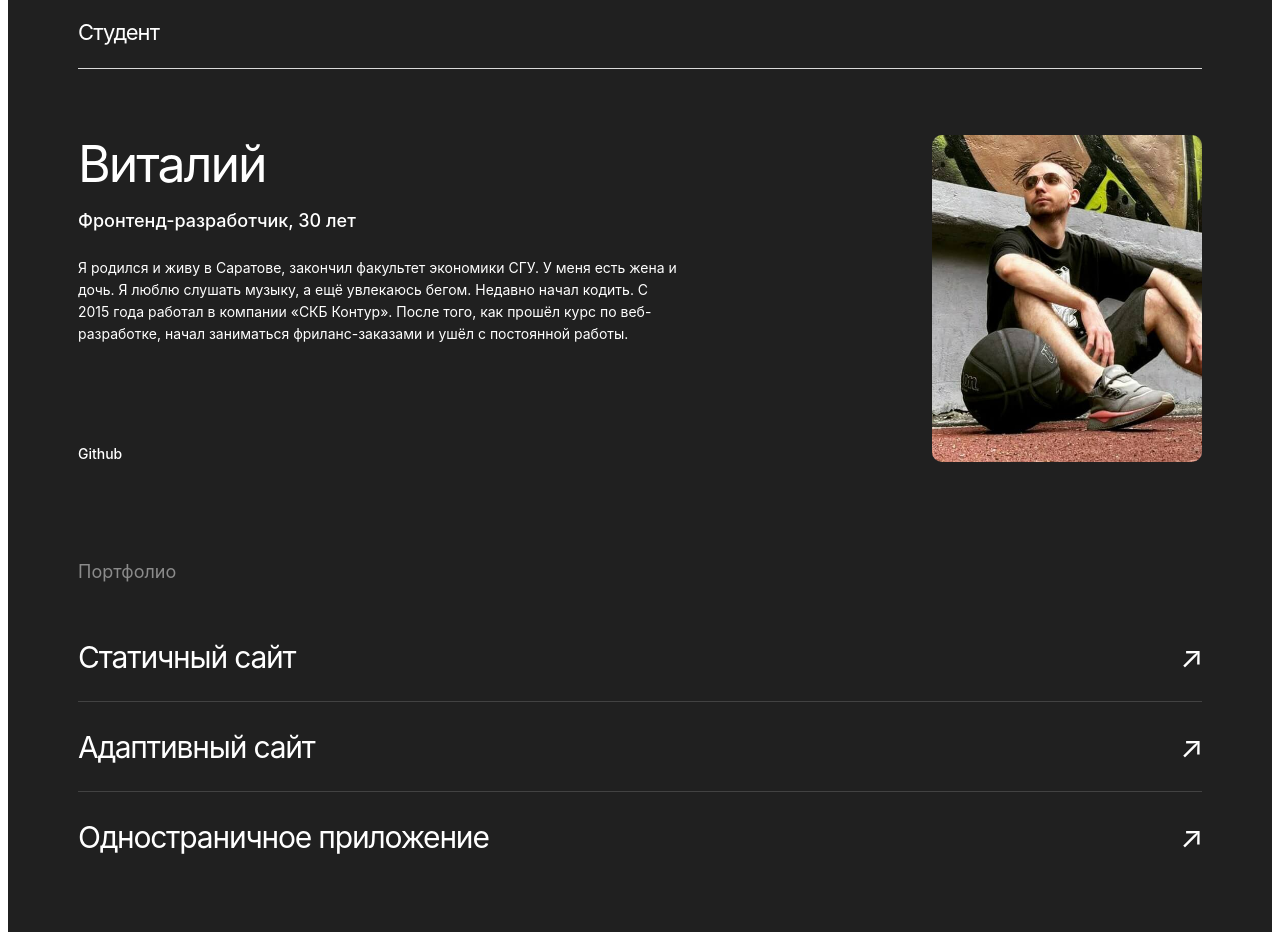
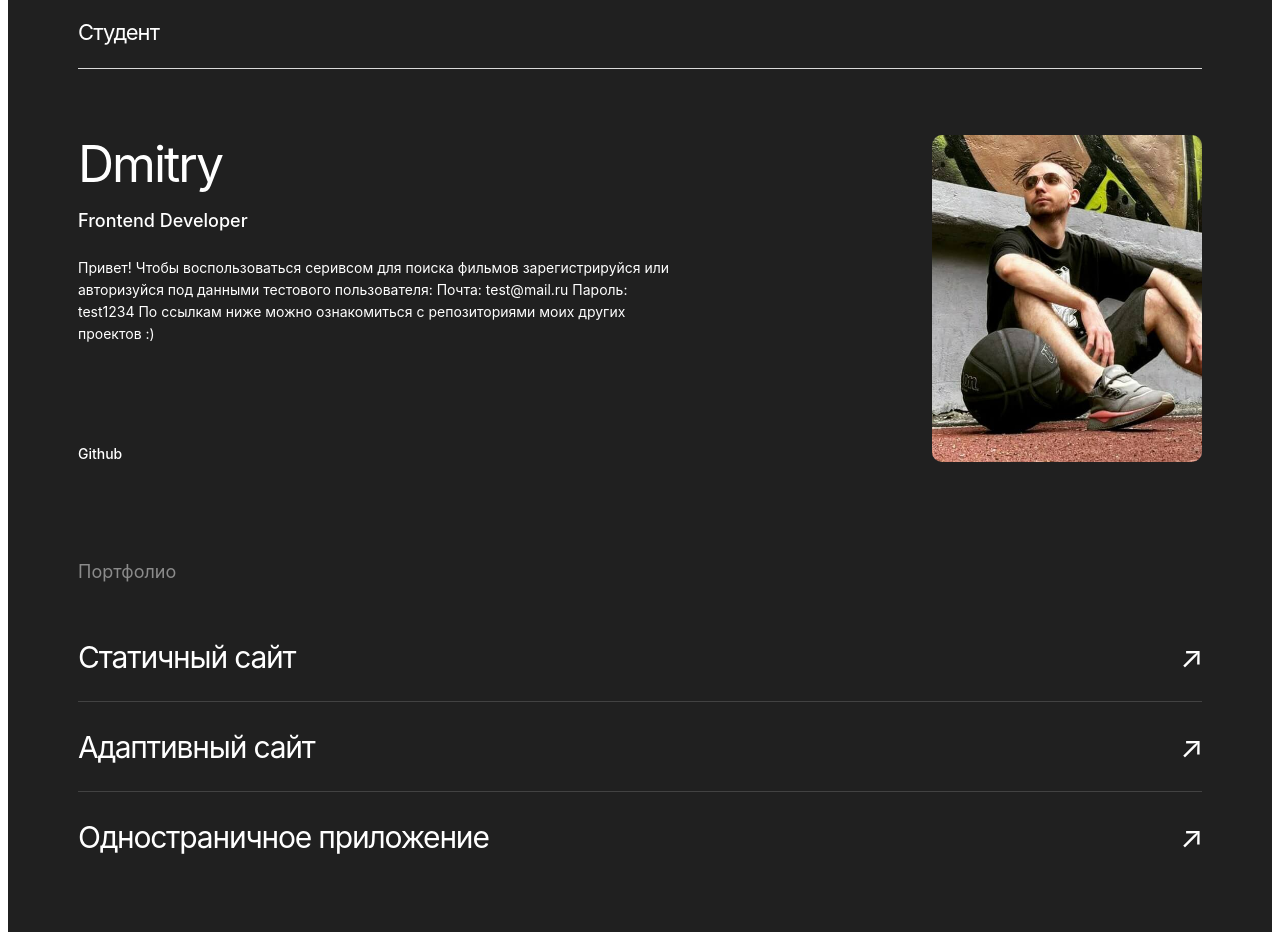
Before and after one commit to rdevil23/movies-explorer-frontend, a React (Create React App) app: page / in a window 1280 px wide. Shown: the part 1980-2912 px from the top of the page. Built offline with nearby package versions, Linux system fonts and the light colour scheme.

Commit message:
Update AboutMe

```diff
--- a/src/components/AboutMe/AboutMe.jsx
+++ b/src/components/AboutMe/AboutMe.jsx
@@ -8,13 +8,16 @@ const AboutMe = () => {
       <div className="aboutme__block">
         <div className="aboutme__text">
           <div className="aboutme__text-block">
-            <h3 className="aboutme__name">Виталий</h3>
-            <p className="aboutme__profession">Фронтенд-разработчик, 30 лет</p>
+            <h3 className="aboutme__name">Dmitry</h3>
+            <p className="aboutme__profession">Frontend Developer</p>
             <p className="aboutme__about">
-              Я родился и живу в Саратове, закончил факультет экономики СГУ. У меня есть жена и
-              дочь. Я люблю слушать музыку, а ещё увлекаюсь бегом. Недавно начал кодить. С 2015 года
-              работал в компании «СКБ Контур». После того, как прошёл курс по веб-разработке, начал
-              заниматься фриланс-заказами и ушёл с постоянной работы.
+              Привет!
+
+              Чтобы воспользоваться серивсом для поиска фильмов зарегистрируйся или авторизуйся под данными тестового пользователя:
+              Почта: test@mail.ru
+              Пароль: test1234
+
+              По ссылкам ниже можно ознакомиться с репозиториями моих других проектов :)
             </p>
           </div>
           <a
```
